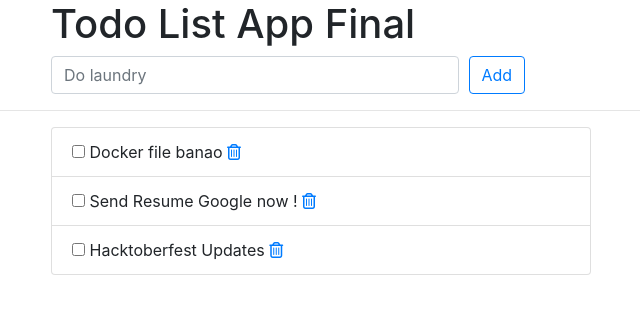
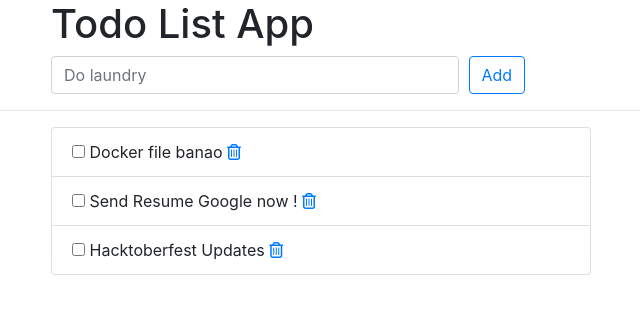
Before and after one commit to Manan2245/django-ci-cd, a Django app: page /todos/ in a window 1280 px wide. Shown: the top 314 px of the page, without its empty margins (224-864 px from the left). Run offline with Django 3.2, Linux system fonts and the light colour scheme; data comes from the database, SQL or seed files in the repository; some libraries are stand-ins or nearby versions.

Commit message:
Updated name

```diff
--- a/todos/templates/todos/index.html
+++ b/todos/templates/todos/index.html
@@ -12,7 +12,7 @@
     <div class="offset-md-2 col-lg-9">
       <div class="page-header">
         <h1>
-          Todo List App Final
+          Todo List App
         </h1>
       </div>
     </div>
```
